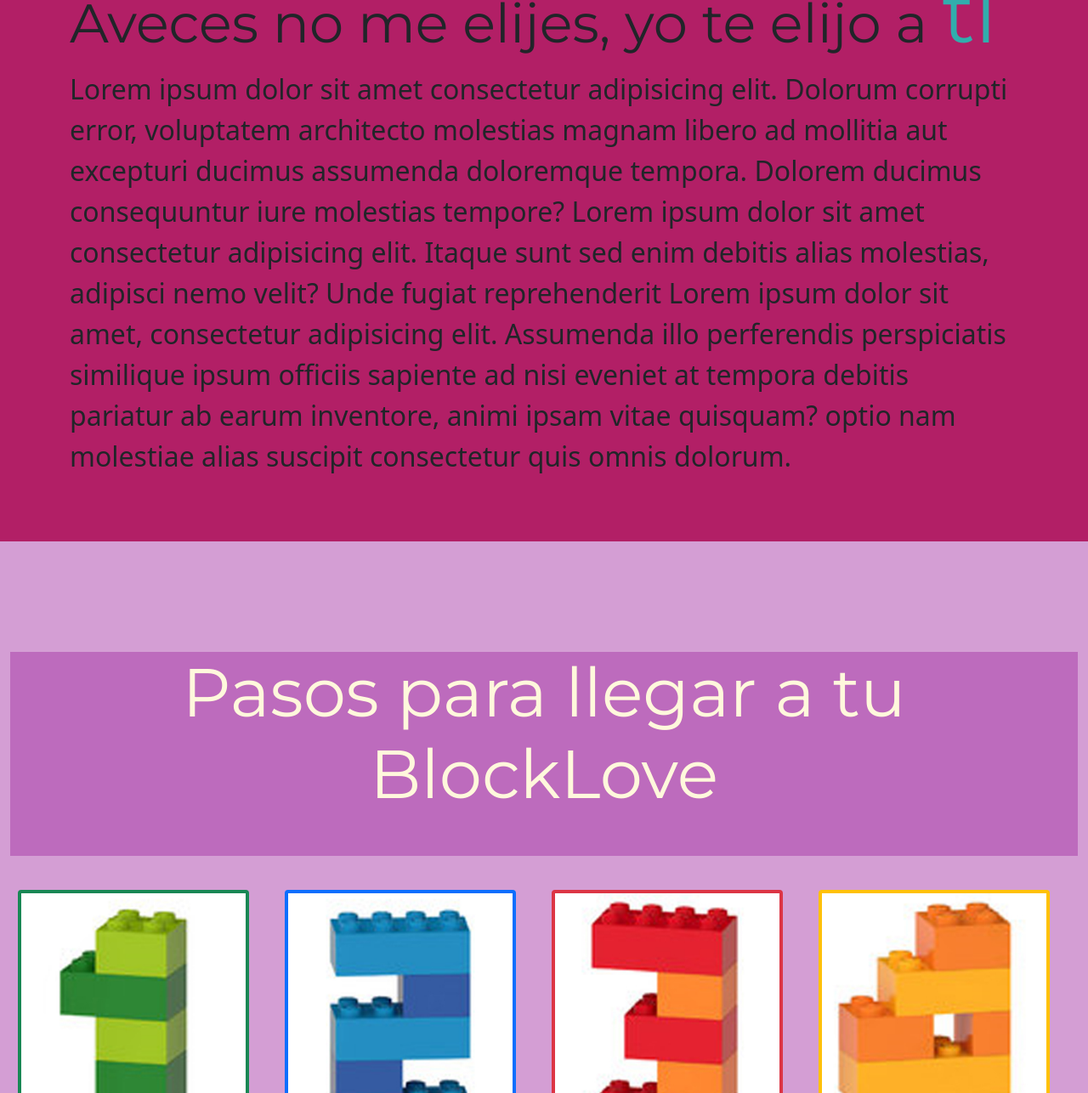
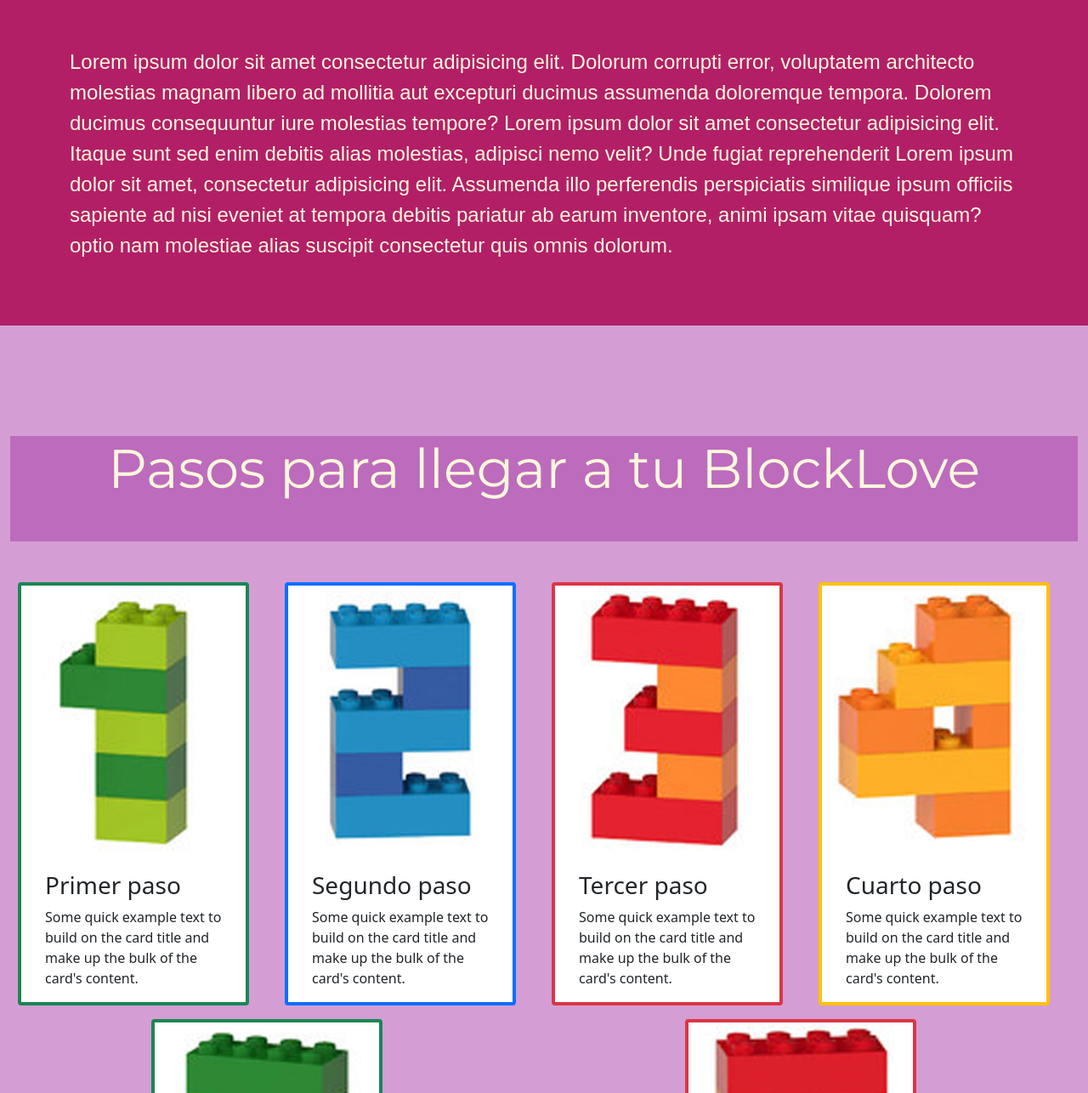
Before and after one commit to FerWelesik/UnBlockLoveFer, a website: page index.html in a window 1280 px wide. Shown: the part 865-2151 px from the top of the page at 85% size. Drawn offline with nearby package versions, Linux system fonts and the light colour scheme.

Commit message:
modificaciones proyecto

```diff
--- a/SCSS/Componentes/_header.scss
+++ b/SCSS/Componentes/_header.scss
@@ -5,7 +5,7 @@
     background-color: $header;
     font-family: $titulos;
     .nombre-logo {
-        font-size: 30px;
+        font-size: 1rem;
         display: inline;
     }
 
--- a/SCSS/_encontrar.scss
+++ b/SCSS/_encontrar.scss
@@ -13,7 +13,7 @@
         background-color: $texto-encontrar;
         color: $texto;
         font-family: 'Montserrat', sans-serif;
-        font-size: 5rem;
+        font-size: 4rem;
         margin-top: 30px;
     }
 }
--- a/SCSS/_que-soy.scss
+++ b/SCSS/_que-soy.scss
@@ -5,22 +5,29 @@
 .que-soy {
     background-color: $quesoy;
     width: 100%;
-    font-size: 2rem;
     padding-top: 60px;
     padding-bottom: 60px;
 
     .hola {
         font-family: $titulos;
-        font-size: 5rem;
+        font-size: 3rem;
+        color: $texto;
 
     }
     span {
-        font-size: 6rem;
+        font-size: 4rem;
         color: rgb(49, 173, 173);
     }
     .frase {
         font-family: $titulos;
-        font-size: 4rem;
+        font-size: 3rem;
+        color: $texto;
+    }
+    .texto-quiensoy {
+        font-family: $textos;
+        color: $texto;
+        font-size: 1.5rem;
+        padding-top: 50px;
     }
 
 
--- a/index.html
+++ b/index.html
@@ -34,9 +34,9 @@
         <!-- Inicio Header -->
 
     <header class="header">
-        <nav class="navbar fixed-top navbar-expand-lg navbar-dark p-0 ">
+        <nav class="navbar fixed-top navbar-expand-lg navbar-dark p-0 m-0">
           <div class="container-fluid fondo-header">
-            <a class="navbar-brand" href="index.html"> <img src="Multimedia/imagenes/logoUBL.png" width="120" height="60"
+            <a class="navbar-brand" href="index.html"> <img src="Multimedia/imagenes/logoUBL.png" width="100" height=50"
               alt="logo"><h1 class="nombre-logo">UnBlockLove</h1></a>
             <button class="navbar-toggler navbar-toggler-left" type="button" data-bs-toggle="collapse" data-bs-target="#navbarNav" aria-controls="navbarNav" aria-expanded="false" aria-label="Toggle navigation">
               <span class="navbar-toggler-icon"></span>
@@ -171,44 +171,44 @@
             Pasos para llegar a tu BlockLove
         </h2>
        </div>
-       <div class="container-cards row justify-content-center d-flex justify-content-around mt-4 ">
+       <div class="container-cards row d-flex justify-content-around mt-4">
 
-        <div class="card column border-4 border-success m-2 " style="width: 17rem;">
+        <div class="card column border-4 border-success mt-3 " style="width: 17rem;">
           <img src="Multimedia/imagenes/1.jpg" class="card-img-top" alt="paso1">
           <div class="card-body">
             <h3 class="card-title">Primer paso</h3>
             <p class="card-text">Some quick example text to build on the card title and make up the bulk of the card's content.</p>
           </div>
         </div>
-        <div class="card column border-4 border-primary m-2" style="width: 17rem;">
+        <div class="card column border-4 border-primary mt-3" style="width: 17rem;">
           <img src="Multimedia/imagenes/numero2.jpg" class="card-img-top" alt="paso2">
           <div class="card-body">
             <h3 class="card-title">Segundo paso</h3>
             <p class="card-text">Some quick example text to build on the card title and make up the bulk of the card's content.</p>
           </div>
         </div>
-        <div class="card column border-4 border-danger m-2" style="width: 17rem;">
+        <div class="card column border-4 border-danger mt-3" style="width: 17rem;">
           <img src="Multimedia/imagenes/numero3.jpg" class="card-img-top" alt="paso3">
           <div class="card-body">
             <h3 class="card-title">Tercer paso</h3>
             <p class="card-text">Some quick example text to build on the card title and make up the bulk of the card's content.</p>
           </div>
         </div>
-        <div class="card column border-4 border-warning m-2" style="width: 17rem;">
+        <div class="card column border-4 border-warning mt-3" style="width: 17rem;">
           <img src="Multimedia/imagenes/numero4.jpg" class="card-img-top" alt="paso4">
           <div class="card-body">
             <h3 class="card-title">Cuarto paso</h3>
             <p class="card-text">Some quick example text to build on the card title and make up the bulk of the card's content.</p>
           </div>
         </div>
-        <div class="card column border-4 border-success m-2" style="width: 17rem;">
+        <div class="card column border-4 border-success mt-3" style="width: 17rem;">
           <img src="Multimedia/imagenes/numero5.jpg" class="card-img-top" alt="paso5">
           <div class="card-body">
             <h3 class="card-title">Quinto paso</h3>
             <p class="card-text">Some quick example text to build on the card title and make up the bulk of the card's content.</p>
           </div>
         </div>
-        <div class="card column border-4 border-danger m-2" style="width: 17rem;">
+        <div class="card column border-4 border-danger mt-3" style="width: 17rem;">
           <img src="Multimedia/imagenes/numero6.jpg" class="card-img-top" alt="paso5">
           <div class="card-body">
             <h3 class="card-title">Sexto paso</h3>
```
Also changed, not shown: CSS/style.css, 1 other file.
